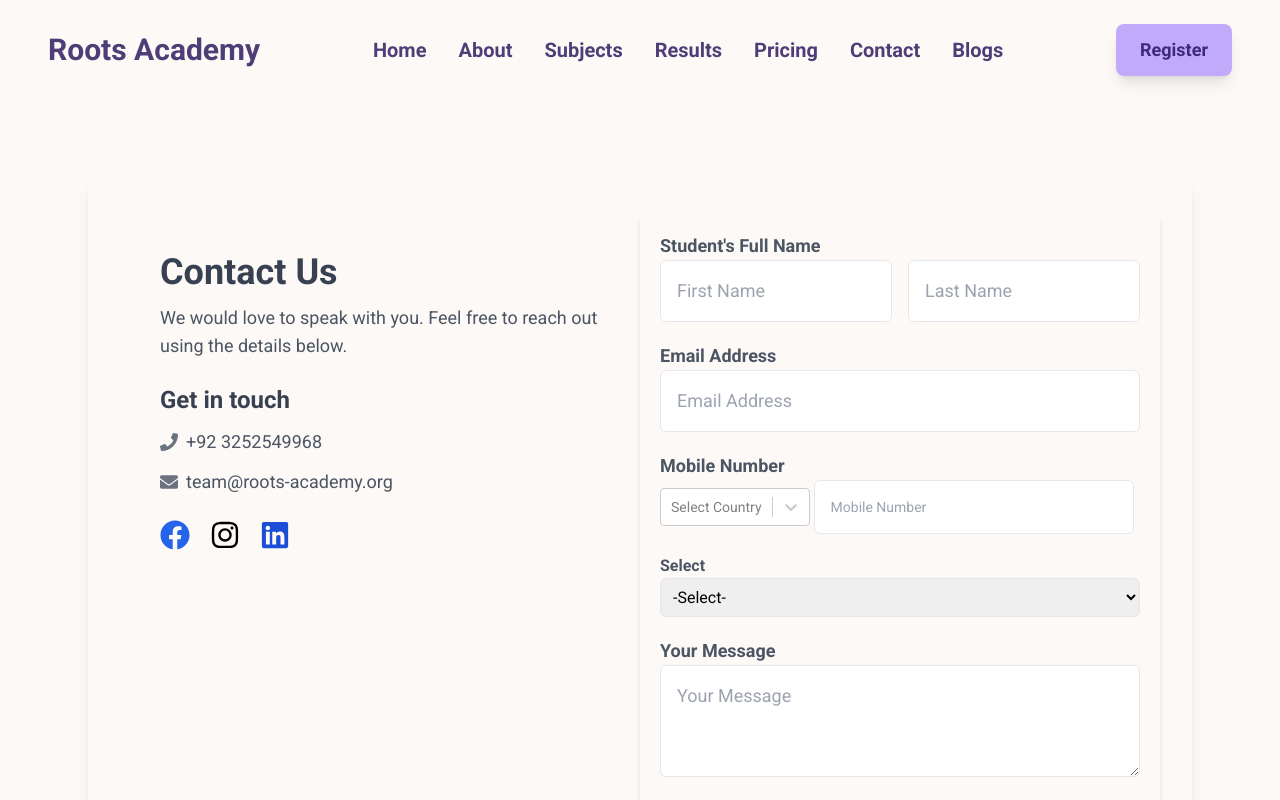
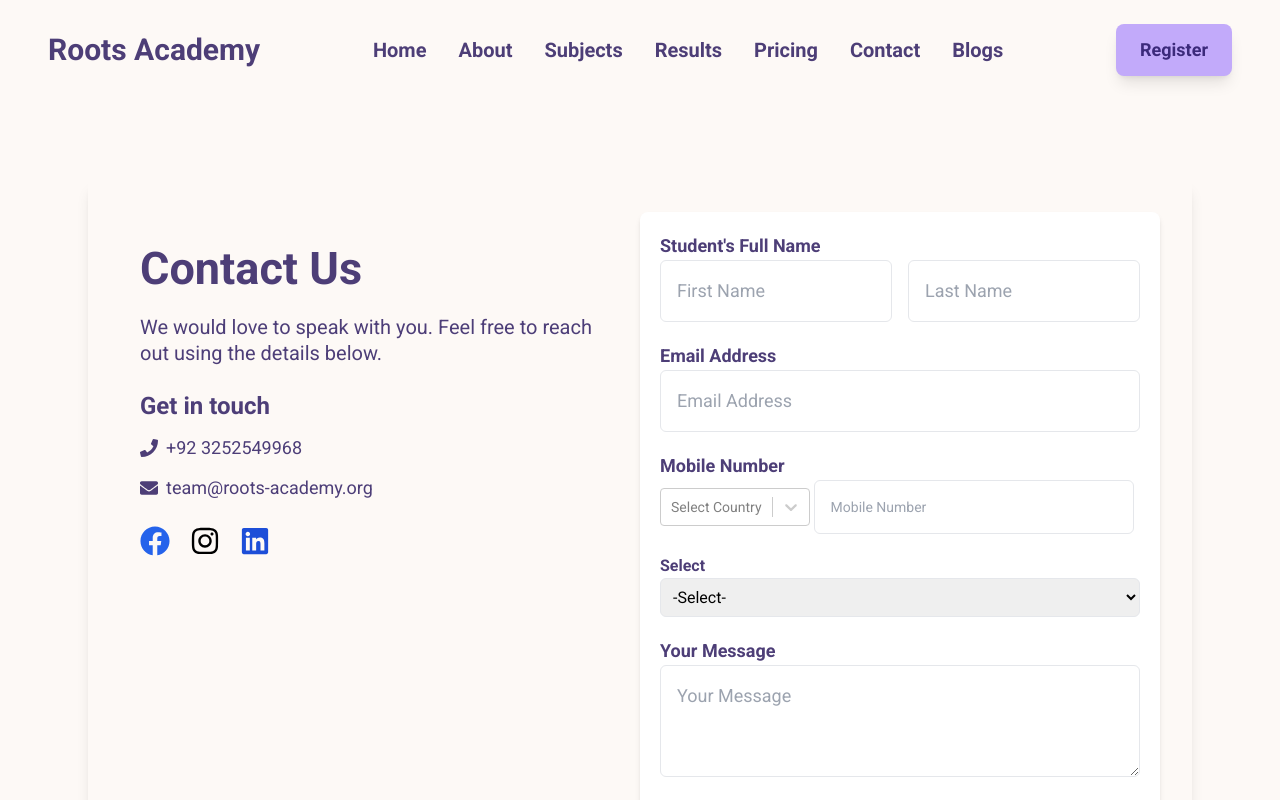
Before and after one commit to muazarif12/rootsacademy, a React (Create React App) app: page /contact in a window 1280 px wide. Shown: the top 800 px of the page. Built offline with nearby package versions, Linux system fonts and the light colour scheme; a web font is replaced by a local one.

Commit message:
small fixes

```diff
--- a/src/components/ContactForm.js
+++ b/src/components/ContactForm.js
@@ -50,20 +50,24 @@ const ContactForm = () => {
   return (
     <div className="flex flex-col md:flex-row w-full max-w-7xl mx-auto my-10 p-8 rounded-lg shadow-lg">
       {/* Left Side: Contact Info */}
-      <div className="md:w-1/2 p-10 rounded-lg">
-        <h2 className="text-4xl font-bold text-gray-700">Contact Us</h2>
-        <p className="text-gray-600 mt-3 text-lg">
-          We would love to speak with you. Feel free to reach out using the details below.
-        </p>
+      <div className="md:w-1/2 px-5 py-3 rounded-lg ">
+      <h1 className="text-[45px] font-bold text-[#4D3E77] leading-[1.1] tracking-normal lg:pt-5">
+
+          Contact Us
+      </h1>
+      <p className="lg:text-[20px]  text-[#4d3e78] leading-[1.3] font-normal max-w-[40rem] mx-auto mt-5">
+      We would love to speak with you. Feel free to reach out using the details below.
+      </p>
+
 
         {/* Contact Details */}
-        <h3 className="mt-6 text-2xl font-semibold text-gray-700">Get in touch</h3>
-        <div className="flex items-center mt-3 text-gray-600 text-lg">
-          <FaPhone className="mr-2 text-gray-500" />
+        <h3 className="mt-6 text-2xl font-semibold  text-[#4d3e78]">Get in touch</h3>
+        <div className="flex items-center mt-3 text-[#4d3e78] text-lg">
+          <FaPhone className="mr-2 text-[#4D3E77]" />
           +92 3252549968
         </div>
-        <div className="flex items-center mt-3 text-gray-600 text-lg">
-          <FaEnvelope className="mr-2 text-gray-500" />
+        <div className="flex items-center mt-3 text-[#4d3e78] text-lg">
+          <FaEnvelope className="mr-2 text-[#4D3E77]" />
           team@roots-academy.org
         </div>
 
@@ -76,22 +80,22 @@ const ContactForm = () => {
       </div>
 
       {/* Right Side: Contact Form */}
-      <div className="md:w-1/2 p-5 rounded-lg shadow-md">
+      <div className="md:w-1/2 p-5 rounded-lg shadow-md bg-white">
         <form onSubmit={handleSubmit}>
           {/* Name */}
-          <label className="text-gray-600 text-lg font-semibold">Student's Full Name</label>
+          <label className="text-[#4D3E77] text-lg font-semibold">Student's Full Name</label>
           <div className="flex gap-4">
             <input type="text" placeholder="First Name" className="w-1/2 p-4 border rounded-md text-lg" required />
             <input type="text" placeholder="Last Name" className="w-1/2 p-4 border rounded-md text-lg" required />
           </div>
 
           {/* Email */}
-          <label className="text-gray-600 text-lg font-semibold mt-5 block">Email Address</label>
+          <label className="text-[#4D3E77] text-lg font-semibold mt-5 block">Email Address</label>
           <input type="email" placeholder="Email Address" className="w-full p-4 border rounded-md text-lg" required />
 
           {/* Mobile Number */}
-          <label className="text-gray-600 text-lg font-semibold mt-5 block">Mobile Number</label>
-          <div className="flex items-center text-sm gap-1">
+          <label className="text-[#4D3E77] text-lg font-semibold mt-5 block">Mobile Number</label>
+          <div className="flex items-center text-sm gap-1 text-[#4D3E77]">
             <Select
               options={countryOptions}
               value={selectedCountry}
@@ -100,18 +104,18 @@ const ContactForm = () => {
               className="w-12px"
               menuPortalTarget={document.body}
             />
-            <input type="tel" placeholder="Mobile Number" className="w-2/3 p-4 border rounded-md text-md" required />
+            <input type="tel" placeholder="Mobile Number" className="w-2/3 p-4 border rounded-md text-md text-[#4D3E77]" required />
           </div>
 
           {/* Dropdown */}
-          <label className="text-gray-600 text-md font-semibold mt-5 block">Select</label>
+          <label className="text-[#4D3E77] text-md font-semibold mt-5 block">Select</label>
           <select className="w-full p-2 border rounded-md text-md" required>
             <option value="">-Select-</option>
           </select>
 
           {/* Message */}
-          <label className="text-gray-600 text-lg font-semibold mt-5 block">Your Message</label>
-          <textarea placeholder="Your Message" className="w-full p-4 border rounded-md h-28 text-lg" required></textarea>
+          <label className="text-[#4D3E77] text-lg font-semibold mt-5 block">Your Message</label>
+          <textarea placeholder="Your Message" className="w-full p-4 border rounded-md h-28 text-lg text-[#4D3E77]" required></textarea>
 
           {/* hCaptcha */}
           <div className="mt-5 flex justify-center">
--- a/src/components/TeachersNTeam.js
+++ b/src/components/TeachersNTeam.js
@@ -171,7 +171,7 @@ export default TeachersNTeam;
 
 
 const TeacherCard = ({ name, subject, university, experience, image }) => (
-    <div className="flex flex-col items-center text-center gap-1 max-w-xs">
+    <div className="flex flex-col items-center text-center gap-1 max-w-xs transition duration-300  hover:scale-105">
       <div className="lg:w-45 lg:h-45  ">
         <img src={image} alt={name} />
       </div>
```
